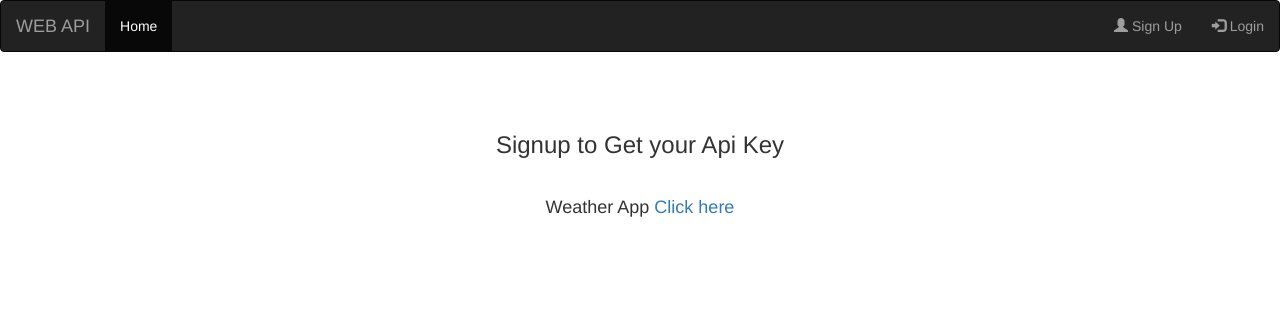
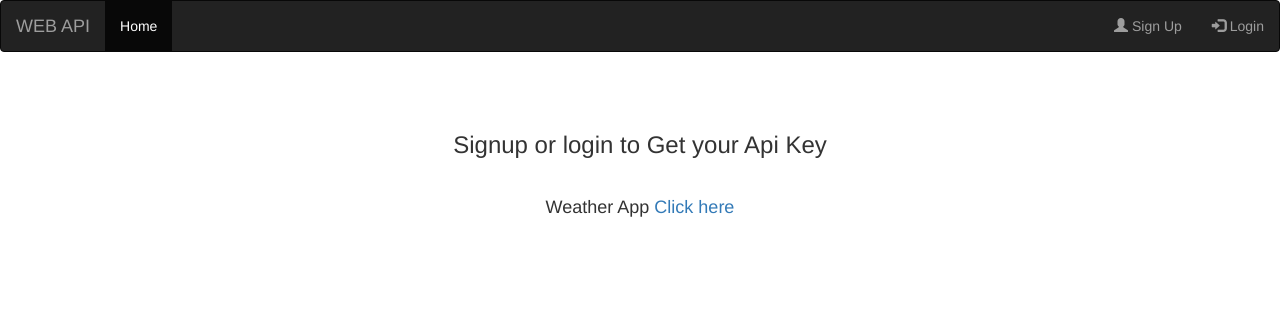
Before and after one commit to maheshch123/Django-RestApi-WeatherApp, a Django app: page / in a window 1280 px wide. Shown: the top 312 px of the page. Run offline with Django 3.2, Linux system fonts and the light colour scheme; some libraries are stand-ins or nearby versions.

Commit message:
Update base.html

```diff
--- a/templates/base.html
+++ b/templates/base.html
@@ -28,9 +28,9 @@
         </div>
       </nav><br><br>
 
-      <h3 style="text-align: center;">Signup to Get your Api Key</h3><br>
+      <h3 style="text-align: center;">Signup or login to Get your Api Key</h3><br>
 
-      <h4 style="text-align: center;">Weather App <a href="https://maheshch123-django-restapi-weatherapp-2484.zeet.app/weather?city">Click here</a></h4>
+      <h4 style="text-align: center;">Weather App <a href="https://maheshch123-django-restapi-weatherapp-8624.zeet.app/weather?city">Click here</a></h4>
 
     {% block content %}
     {% endblock %}
```
